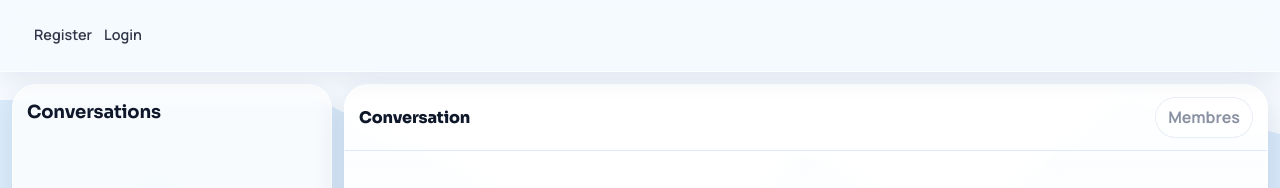
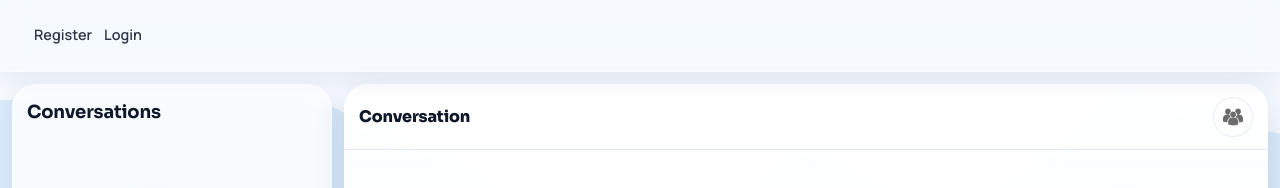
Before and after one commit to Leno-Renaud/social-network-react-fastify, a React (Vite) app in the folder frontend/: page /chat in a window 1280 px wide. Shown: the top 188 px of the page. Built offline with nearby package versions, Linux system fonts and the light colour scheme.

Commit message:
member icon

```diff
--- a/frontend/src/Components/Chat/ChatWindow/ChatWindow.jsx
+++ b/frontend/src/Components/Chat/ChatWindow/ChatWindow.jsx
@@ -4,6 +4,7 @@ import { getConversationMembers } from "../../../Api/message.api";
 import MessagesBox from "./MessagesBox/MessagesBox";
 import MessageInput from "./MessageInput/MessageInput";
 import styles from "./ChatWindow.module.scss";
+import PeopleIcon from "../../../Assets/People.png";
 
 export default function ChatWindow({
   messages,
@@ -76,7 +77,7 @@ export default function ChatWindow({
             aria-label="Afficher les membres de la conversation"
             aria-expanded={isOpen}
           >
-            Membres
+            <img src={PeopleIcon} alt="Membres" className={styles.membersIcon} />
           </button>
 
           {isOpen && (
--- a/frontend/src/Components/Chat/ChatWindow/ChatWindow.module.scss
+++ b/frontend/src/Components/Chat/ChatWindow/ChatWindow.module.scss
@@ -28,18 +28,28 @@
 }
 
 .membersButton {
+  display: inline-flex;
+  align-items: center;
+  justify-content: center;
   border: 1px solid var(--border-soft);
   border-radius: var(--radius-full);
-  padding: 8px 12px;
+  width: 40px;
+  height: 40px;
+  padding: 0;
   color: var(--text-secondary);
   background: rgba(255, 255, 255, 0.92);
-  font-weight: 700;
   transition: transform var(--ease), box-shadow var(--ease);
 
   &:hover:not(:disabled) {
     transform: translateY(-1px);
     box-shadow: var(--shadow-1);
   }
+}
+
+.membersIcon {
+  width: 20px;
+  height: 20px;
+  object-fit: contain;
 }
 
 .membersDropdown {
```
